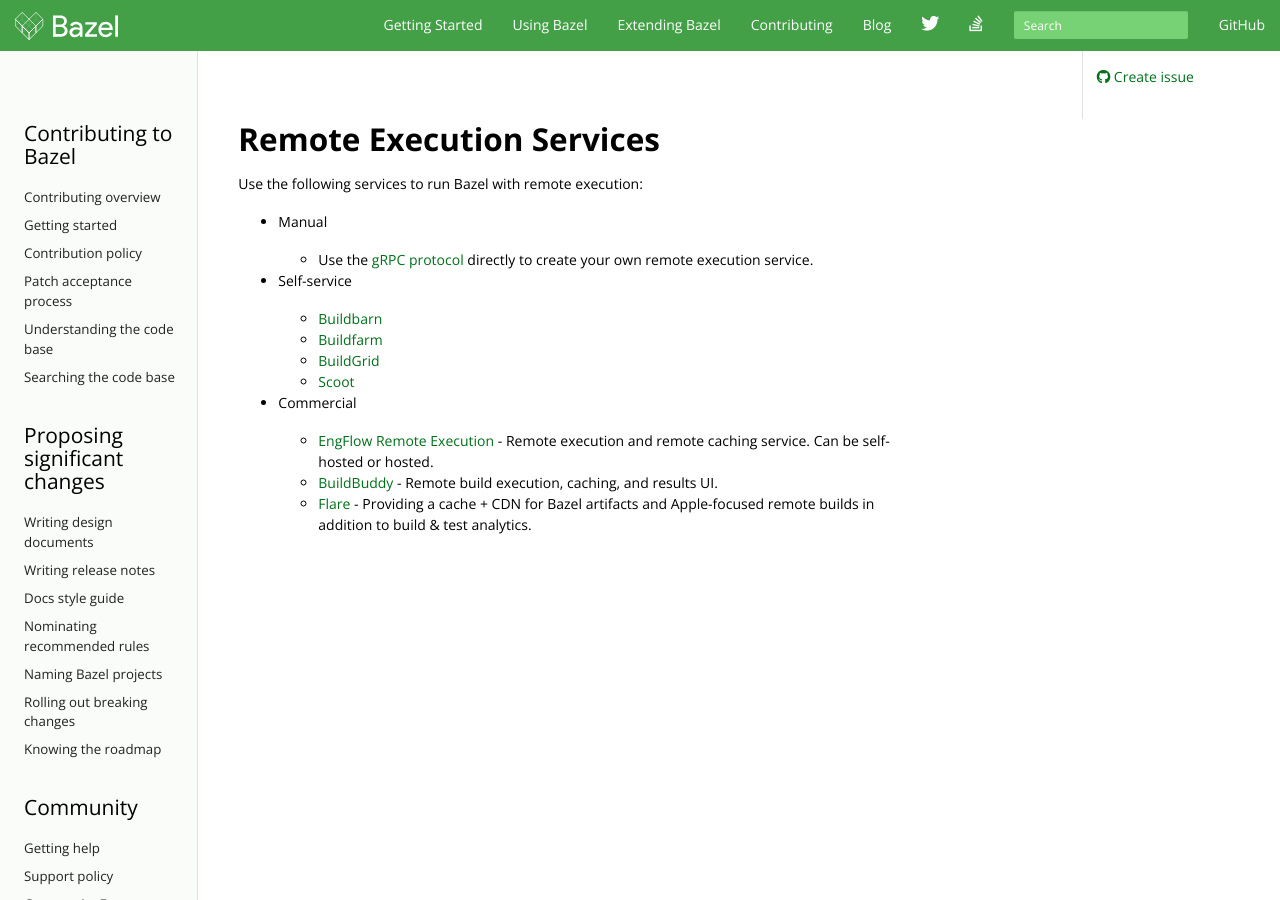
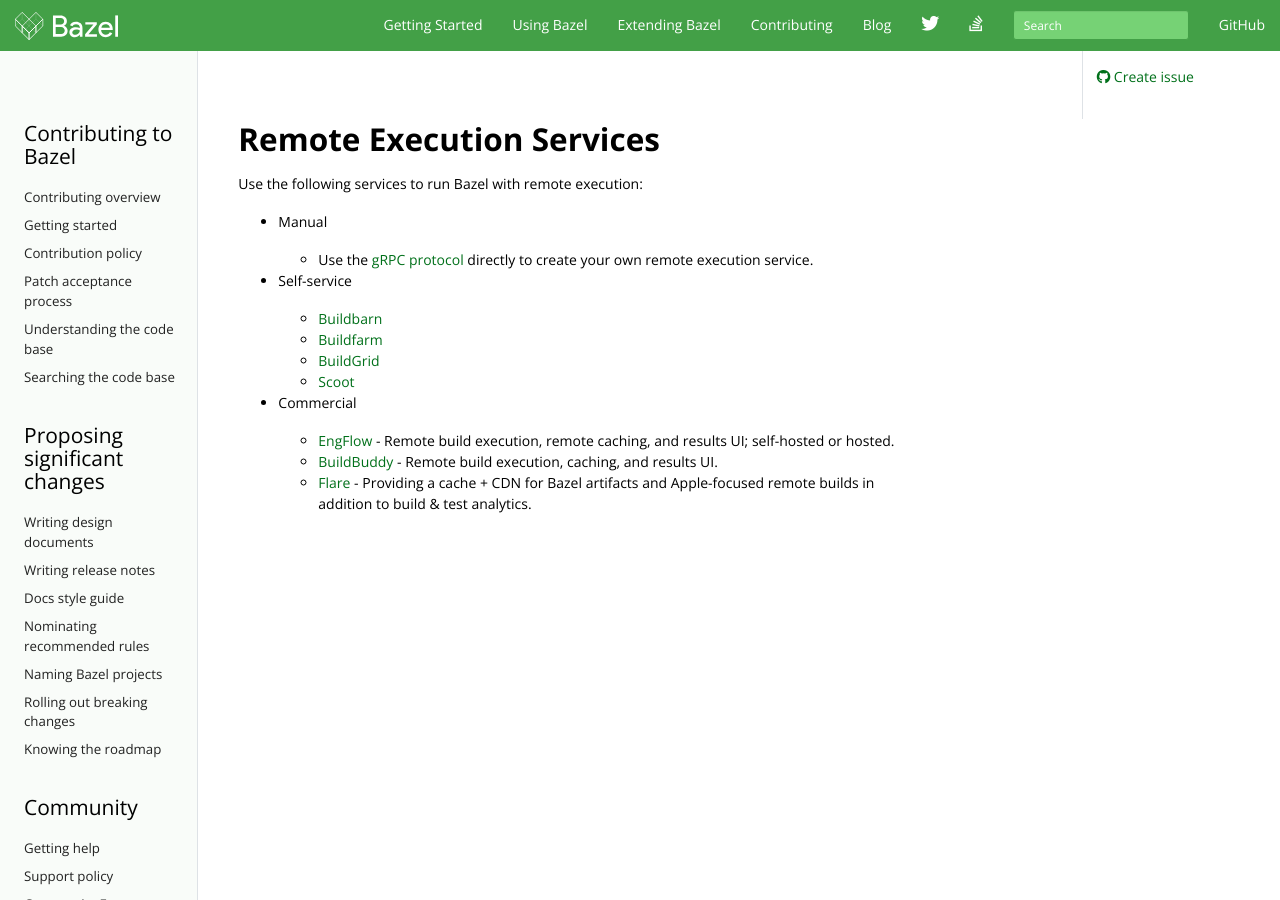
Before and after one commit to bazelbuild/bazel-website, a Jekyll site: the page built from remote-execution-services.md, in a window 1280 px wide and 900 px high. Built offline with Jekyll 4.4.1, drawn with Linux system fonts in a browser that asks for light colours; nearby versions of some CDN libraries; library files that are not in the unit come from our copies; comment, search, counter and statistics services are not loaded; the table of contents is made by our own code.

Commit message:
Add new EngFlow logo and update descriptions

```diff
--- a/remote-execution-services.md
+++ b/remote-execution-services.md
@@ -21,8 +21,7 @@
 
 *   Commercial
 
-    * [EngFlow Remote Execution](https://www.engflow.com) - Remote execution
-      and remote caching service. Can be self-hosted or hosted.
+    * [EngFlow](https://www.engflow.com) - Remote build execution, remote caching, and results UI; self-hosted or hosted.
     * [BuildBuddy](https://www.buildbuddy.io) - Remote build execution,
       caching, and results UI.
     * [Flare](https://www.flare.build) - Providing a cache + CDN for Bazel
```
Also changed, not shown: experts.md (+2 -2 lines), images/user-logos/engflow.png (deleted), images/user-logos/engflow.svg (added).
